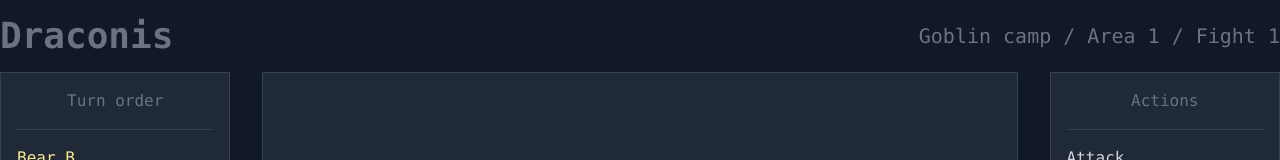
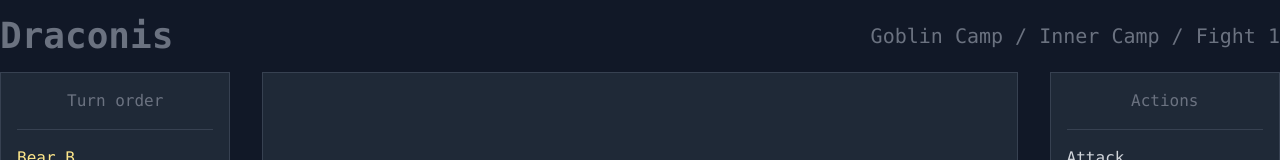
Before and after one commit to fbeaufume/draconis, an Angular app: page / in a window 1280 px wide. Shown: the top 160 px of the page. Built offline with nearby package versions, Linux system fonts and the light colour scheme.

Commit message:
Displayed party location

```diff
--- a/src/app/app.component.html
+++ b/src/app/app.component.html
@@ -1,7 +1,7 @@
 <div class="container mx-auto">
   <div class="flex justify-between items-center pt-4 pb-4">
     <div class="text-4xl font-bold">Draconis</div>
-  <div class="text-xl">Goblin camp / Area 1 / Fight 1</div>
+    <div class="text-xl">{{ partyLocation.region }} / {{ partyLocation.zone }} / {{ partyLocation.room }}</div>
   </div>
 
   <app-fight></app-fight>
--- a/src/app/app.component.ts
+++ b/src/app/app.component.ts
@@ -1,4 +1,6 @@
 import { Component } from '@angular/core';
+import {FightService} from './fight/fight.service';
+import {Group, PartyLocation} from './fight/model';
 
 @Component({
   selector: 'app-root',
@@ -6,4 +8,11 @@ import { Component } from '@angular/core';
   styleUrls: ['./app.component.css']
 })
 export class AppComponent {
+
+  constructor(private fightService: FightService) {
+  }
+
+  get partyLocation(): PartyLocation {
+    return this.fightService.partyLocation;
+  }
 }
--- a/src/app/fight/fight.service.ts
+++ b/src/app/fight/fight.service.ts
@@ -1,10 +1,12 @@
 import {Injectable} from '@angular/core';
-import {Character, Enemy, Group, Party, Skill, TurnOrder} from './model';
+import {Character, Enemy, Group, Party, PartyLocation, Skill, TurnOrder} from './model';
 
 @Injectable({
   providedIn: 'root'
 })
 export class FightService {
+
+  partyLocation: PartyLocation = new PartyLocation('Goblin Camp', 'Inner Camp', 'Fight 1');
 
   party: Party = new Party([
       new Character('Cyl', 'Rogue', 1, 20, false, 50,[
--- a/src/app/fight/model.ts
+++ b/src/app/fight/model.ts
@@ -1,4 +1,15 @@
 // The model classes of the application
+
+// The party location in the "world"
+export class PartyLocation {
+
+  constructor(
+    public region: string,
+    public zone: string,
+    public room: string
+  ) {
+  }
+}
 
 // A character skill
 export class Skill {
```
Lines whose indentation alone changed are shown as unchanged.
